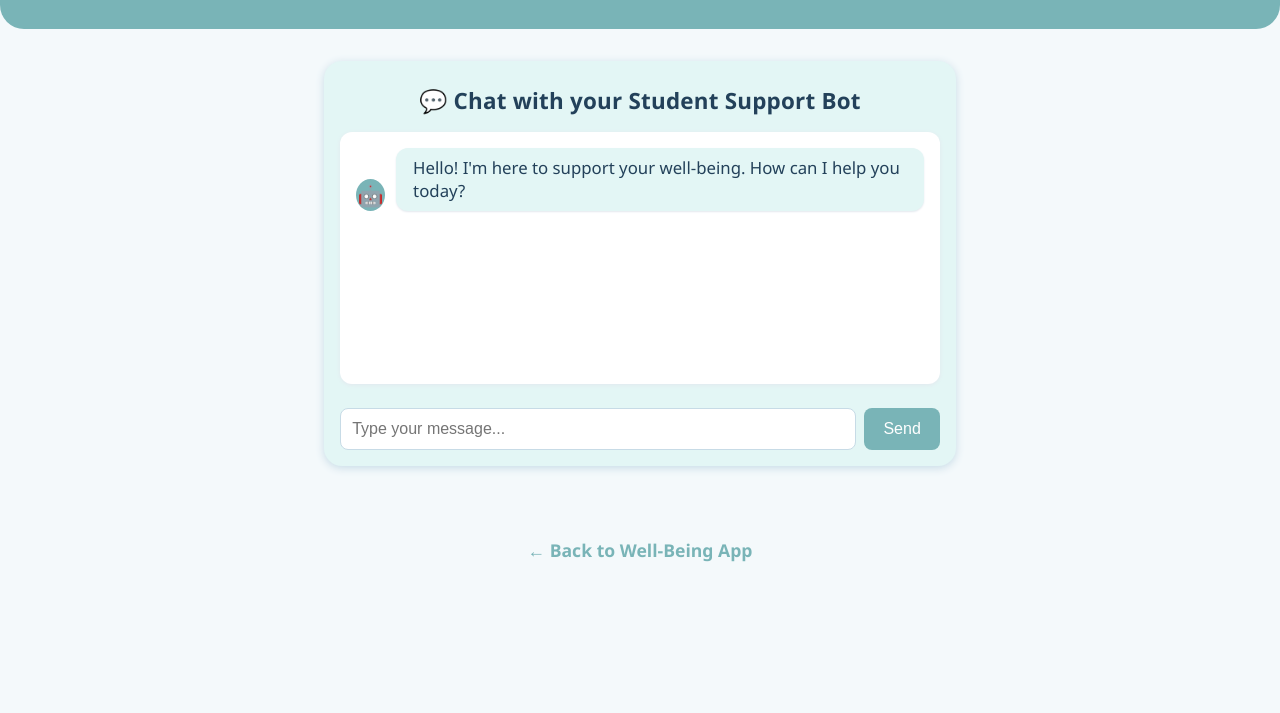
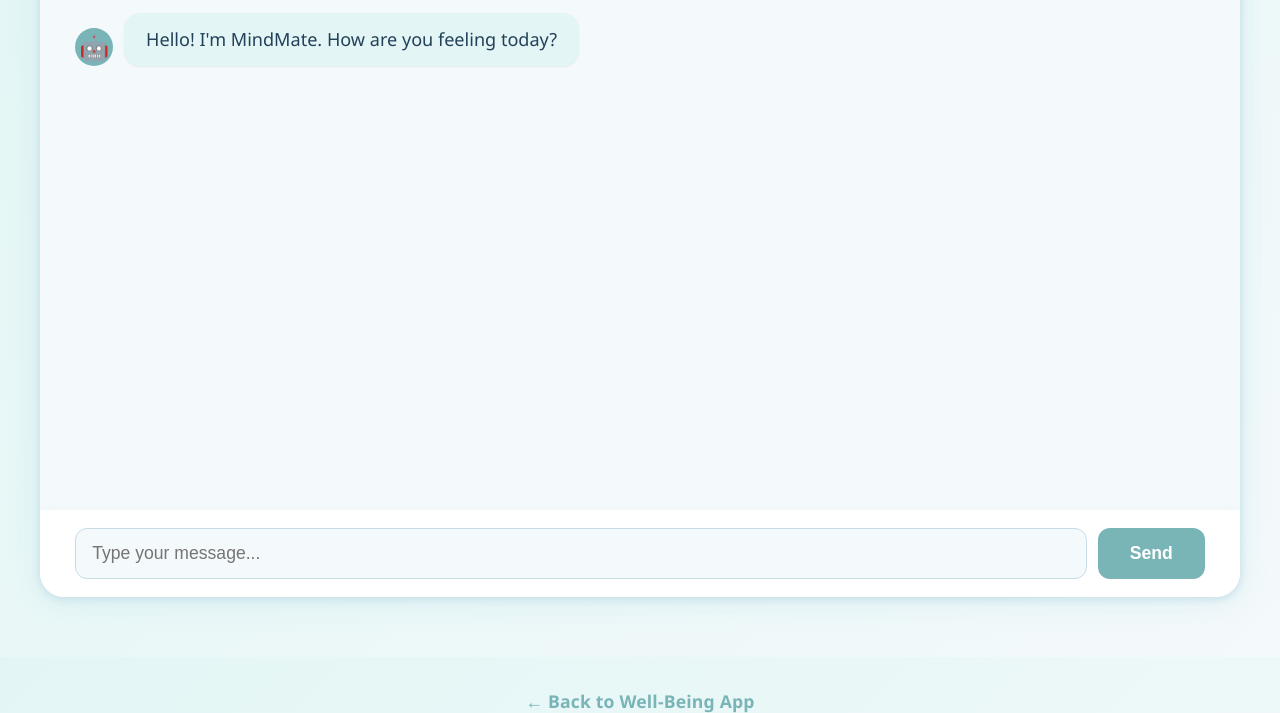
Before and after one commit to himendersharma0712/StudentWellBeing_WebApp, a plain HTML site: page chatbot.html in a window 1280 px wide. Shown: the part 143-856 px from the top of the page. Before the commit the page ends 800 px from the top, so only its background shows below. Drawn offline with Linux system fonts and the light colour scheme.

Commit message:
final commit

```diff
--- a/chatbot.html
+++ b/chatbot.html
@@ -1,152 +1,159 @@
 <!DOCTYPE html>
 <html lang="en">
-
 <head>
   <meta charset="UTF-8">
-  <title>Student Support Chatbot</title>
+  <title>MindMate AI</title>
   <meta name="viewport" content="width=device-width, initial-scale=1">
   <style>
+    html, body {
+      height: 100%;
+      margin: 0;
+      padding: 0;
+      background: linear-gradient(135deg, #e3f6f5 0%, #f4f9fb 100%);
+      color: #23415a;
+      font-family: 'Segoe UI', Arial, sans-serif;
+      min-height: 100vh;
+      width: 100vw;
+    }
     body {
-      font-family: 'Segoe UI', Arial, sans-serif;
-      background: #f4f9fb;
-      margin: 0;
-      color: #23415a;
-      min-height: 100vh;
       display: flex;
       flex-direction: column;
+      min-height: 100vh;
+      height: 100vh;
+      width: 100vw;
+      overflow: hidden;
+    }
+    .chatbot-wide-container {
+      width: 100vw;
+      min-height: 100vh;
+      background: transparent;
+      display: flex;
       align-items: center;
+      justify-content: center;
+      padding: 0;
+      margin: 0;
     }
-
-    header {
+    .chatbot-wide-box {
+      background: #fff;
+      border-radius: 24px;
+      box-shadow: 0 4px 32px #bce6eb77, 0 1.5px 8px #c7dbe6;
+      width: 96vw;
+      max-width: 1200px;
+      height: 85vh;
+      min-height: 500px;
+      max-height: 900px;
+      display: flex;
+      flex-direction: column;
+      overflow: hidden;
+      margin: 0 auto;
+      position: relative;
+      transition: box-shadow 0.2s;
+    }
+    .chatbot-header {
       background: #79b4b7;
       color: #fff;
-      padding: 2rem 1rem 1rem 1rem;
+      padding: 1.2rem 2rem;
       text-align: center;
-      border-bottom-left-radius: 24px;
-      border-bottom-right-radius: 24px;
-      width: 100%;
-      box-sizing: border-box;
+      font-size: 1.7rem;
+      font-weight: bold;
+      letter-spacing: 0.01em;
+      border-top-left-radius: 24px;
+      border-top-right-radius: 24px;
+      box-shadow: 0 2px 8px #e3e8ee44;
     }
-
-    .chatbot-container {
-      max-width: 600px;
-      width: 100%;
-      margin: 2rem auto 2.5rem auto;
-      background: #e3f6f5;
-      border-radius: 18px;
-      box-shadow: 0 2px 8px #c7dbe6;
-      padding: 1.5rem 1rem 1rem 1rem;
+    .chatbot-window {
+      flex: 1 1 0%;
+      background: #f4f9fb;
+      padding: 1.3rem 2.2rem 1rem 2.2rem;
+      overflow-y: auto;
       display: flex;
       flex-direction: column;
-      align-items: stretch;
+      gap: 1.1rem;
+      font-size: 1.15rem;
+      scroll-behavior: smooth;
     }
-
-    .chatbot-title {
-      text-align: center;
-      color: #23415a;
-      margin-top: 0;
-      margin-bottom: 1rem;
-      font-size: 1.4rem;
-      letter-spacing: 0.01em;
-    }
-
-    .chatbot-window {
-      background: #fff;
-      border-radius: 12px;
-      min-height: 220px;
-      max-height: 340px;
-      overflow-y: auto;
-      padding: 1rem;
-      margin-bottom: 1rem;
-      box-shadow: 0 1px 4px #e3e8ee;
-      display: flex;
-      flex-direction: column;
-      gap: 0.7rem;
-    }
-
     .chatbot-message {
       display: flex;
       align-items: flex-end;
       gap: 0.7rem;
-      font-size: 1.05rem;
+      font-size: 1.13rem;
+      line-height: 1.5;
     }
-
     .chatbot-message.bot {
       flex-direction: row;
     }
-
     .chatbot-message.user {
       flex-direction: row-reverse;
     }
-
     .avatar {
-      width: 32px;
-      height: 32px;
+      width: 38px;
+      height: 38px;
       border-radius: 50%;
       background: #79b4b7;
       display: flex;
       align-items: center;
       justify-content: center;
-      font-size: 1.3rem;
+      font-size: 1.5rem;
       color: #fff;
+      flex-shrink: 0;
     }
-
-    .bot-avatar {
-      background: #79b4b7;
-    }
-
     .user-avatar {
       background: #23415a;
     }
-
     .msg {
       background: #e3f6f5;
       color: #23415a;
-      border-radius: 12px;
-      padding: 0.5em 1em;
+      border-radius: 16px;
+      padding: 0.7em 1.2em;
       max-width: 70vw;
+      min-width: 2em;
+      box-shadow: 0 1px 2px #e3e8ee;
       word-break: break-word;
-      box-shadow: 0 1px 2px #e3e8ee;
+      font-size: 1.13rem;
+      transition: background 0.2s;
     }
-
     .chatbot-message.user .msg {
       background: #79b4b7;
       color: #fff;
     }
-
     .chatbot-input-area {
       display: flex;
-      gap: 0.5rem;
-      margin-top: 0.5rem;
+      gap: 0.7rem;
+      padding: 1.1rem 2.2rem 1.1rem 2.2rem;
+      background: #fff;
+      border-bottom-left-radius: 24px;
+      border-bottom-right-radius: 24px;
+      box-shadow: 0 -1px 8px #e3e8ee33;
     }
-
     #chatbot-input {
       flex: 1;
-      padding: 0.7rem;
-      border-radius: 8px;
-      border: 1px solid #c7dbe6;
-      font-size: 1rem;
+      padding: 0.9rem 1rem;
+      border-radius: 12px;
+      border: 1.5px solid #c7dbe6;
+      font-size: 1.1rem;
       outline: none;
-      background: #fff;
+      background: #f4f9fb;
       color: #23415a;
+      transition: border 0.2s;
     }
-
+    #chatbot-input:focus {
+      border: 1.5px solid #79b4b7;
+    }
     #chatbot-send {
       background: #79b4b7;
       color: #fff;
       border: none;
-      border-radius: 8px;
-      padding: 0 1.2rem;
-      font-size: 1rem;
+      border-radius: 12px;
+      padding: 0 2rem;
+      font-size: 1.1rem;
       cursor: pointer;
       transition: background 0.2s;
+      font-weight: 600;
     }
-
     #chatbot-send:hover,
     #chatbot-send:focus {
       background: #23415a;
     }
-
     .back-link {
       display: block;
       margin: 2rem auto 1rem auto;
@@ -155,65 +162,54 @@
       text-decoration: none;
       font-weight: bold;
       font-size: 1.1rem;
+      letter-spacing: 0.01em;
     }
-
     .back-link:hover {
       text-decoration: underline;
     }
-
-    @media (max-width: 700px) {
-      .chatbot-container {
-        max-width: 98vw;
+    @media (max-width: 900px) {
+      .chatbot-wide-box {
+        width: 99vw;
+        max-width: 99vw;
+        height: 98vh;
+        min-height: 90vh;
+        border-radius: 0;
       }
-
+      .chatbot-header, .chatbot-input-area {
+        border-radius: 0;
+        padding-left: 1rem;
+        padding-right: 1rem;
+      }
       .chatbot-window {
-        max-height: 250px;
-        font-size: 0.97rem;
+        padding: 1rem 0.5rem 0.7rem 0.5rem;
+        font-size: 1rem;
       }
+      .msg { font-size: 1rem; max-width: 90vw; }
     }
-
-    @media (max-width: 500px) {
-      .chatbot-container {
-        padding: 1rem 0.2rem 0.7rem 0.2rem;
-      }
-
-      .chatbot-title {
-        font-size: 1.1rem;
-      }
-
-      .chatbot-window {
-        padding: 0.6rem;
-      }
-
-      .msg {
-        font-size: 0.97rem;
-      }
-
-      #chatbot-input {
-        font-size: 0.96rem;
-      }
+    @media (max-width: 600px) {
+      .chatbot-header { font-size: 1.13rem; }
+      .chatbot-input-area { padding: 0.7rem 0.7rem; }
+      .msg { font-size: 0.97rem; }
     }
   </style>
 </head>
-
 <body>
-  <header>
-    <h1>Student Support Chatbot</h1>
-    <p>Your confidential, 24/7 well-being companion.</p>
-  </header>
-  <div class="chatbot-container">
-    <h2 class="chatbot-title">💬 Chat with your Student Support Bot</h2>
-    <div class="chatbot-window" id="chatbot-window">
-      <div class="chatbot-message bot">
-        <div class="avatar bot-avatar">🤖</div>
-        <div class="msg">Hello! I'm here to support your well-being. How can I help you today?</div>
+  <div class="chatbot-wide-container">
+    <div class="chatbot-wide-box">
+      <div class="chatbot-header">
+        💬 MindMate AI (powered by LLama 2)
       </div>
+      <div class="chatbot-window" id="chatbot-window">
+        <div class="chatbot-message bot">
+          <div class="avatar">🤖</div>
+          <div class="msg">Hello! I'm MindMate. How are you feeling today?</div>
+        </div>
+      </div>
+      <form class="chatbot-input-area" id="chatbot-form" autocomplete="off">
+        <input type="text" id="chatbot-input" placeholder="Type your message..." aria-label="Type your message" required />
+        <button type="submit" id="chatbot-send">Send</button>
+      </form>
     </div>
-    <form class="chatbot-input-area" id="chatbot-form" autocomplete="off">
-      <input type="text" id="chatbot-input" placeholder="Type your message..." aria-label="Type your message"
-        required />
-      <button type="submit" id="chatbot-send">Send</button>
-    </form>
   </div>
   <a href="index.html" class="back-link">&larr; Back to Well-Being App</a>
   <script>
@@ -225,7 +221,6 @@
       e.preventDefault();
       const userMsg = chatbotInput.value.trim();
       if (!userMsg) return;
-
       appendMessage(userMsg, 'user');
       chatbotInput.value = '';
       chatbotWindow.scrollTop = chatbotWindow.scrollHeight;
@@ -254,7 +249,7 @@
       const msgDiv = document.createElement('div');
       msgDiv.className = 'chatbot-message ' + sender;
       msgDiv.innerHTML = `
-        <div class="avatar ${sender === 'bot' ? 'bot-avatar' : 'user-avatar'}">
+        <div class="avatar ${sender === 'bot' ? '' : 'user-avatar'}">
           ${sender === 'bot' ? '🤖' : '🧑'}
         </div>
         <div class="msg">${text}</div>
@@ -262,7 +257,5 @@
       chatbotWindow.appendChild(msgDiv);
     }
   </script>
-
 </body>
-
 </html>
```
Also changed, not shown: index.html (+82 -12 lines), 1 other file.
